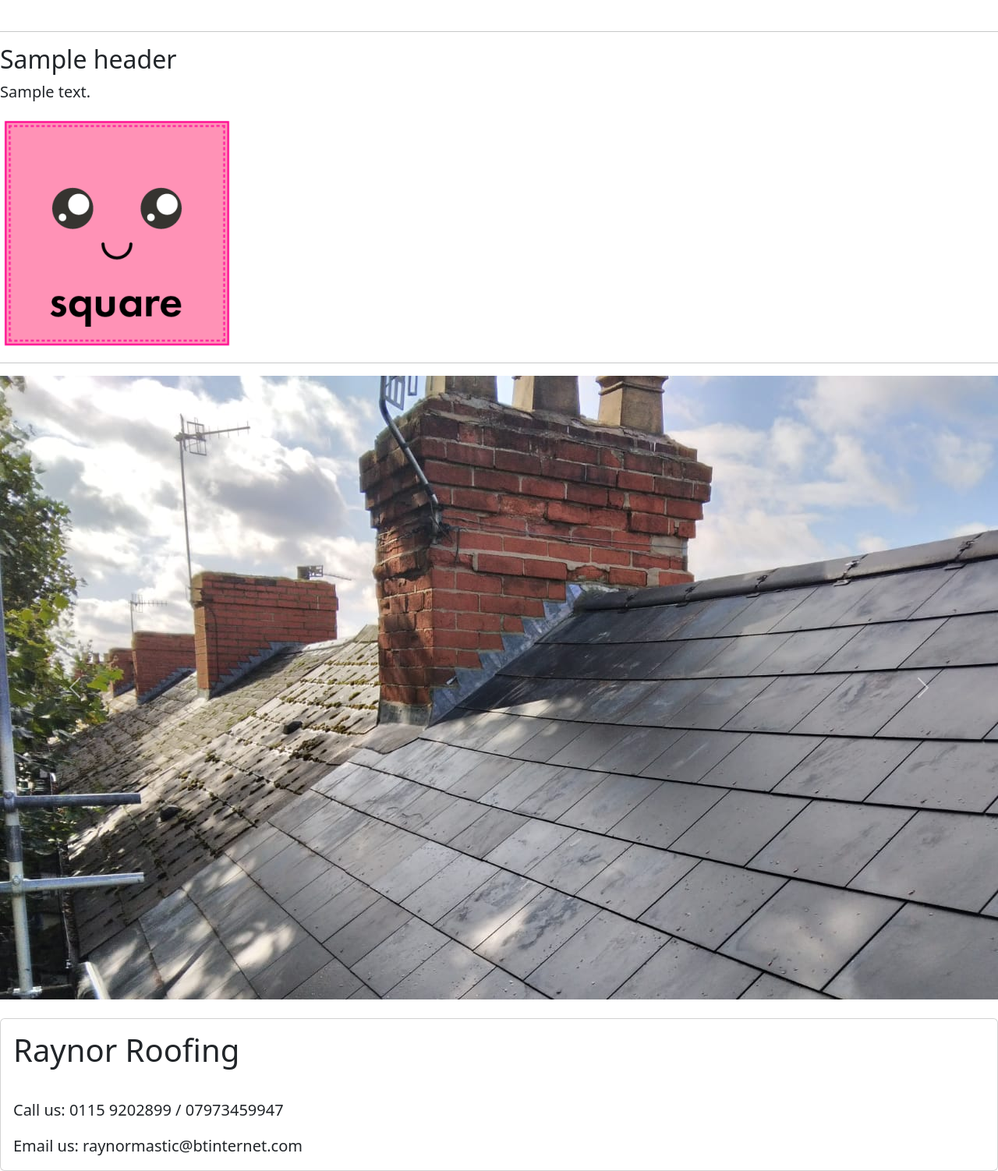
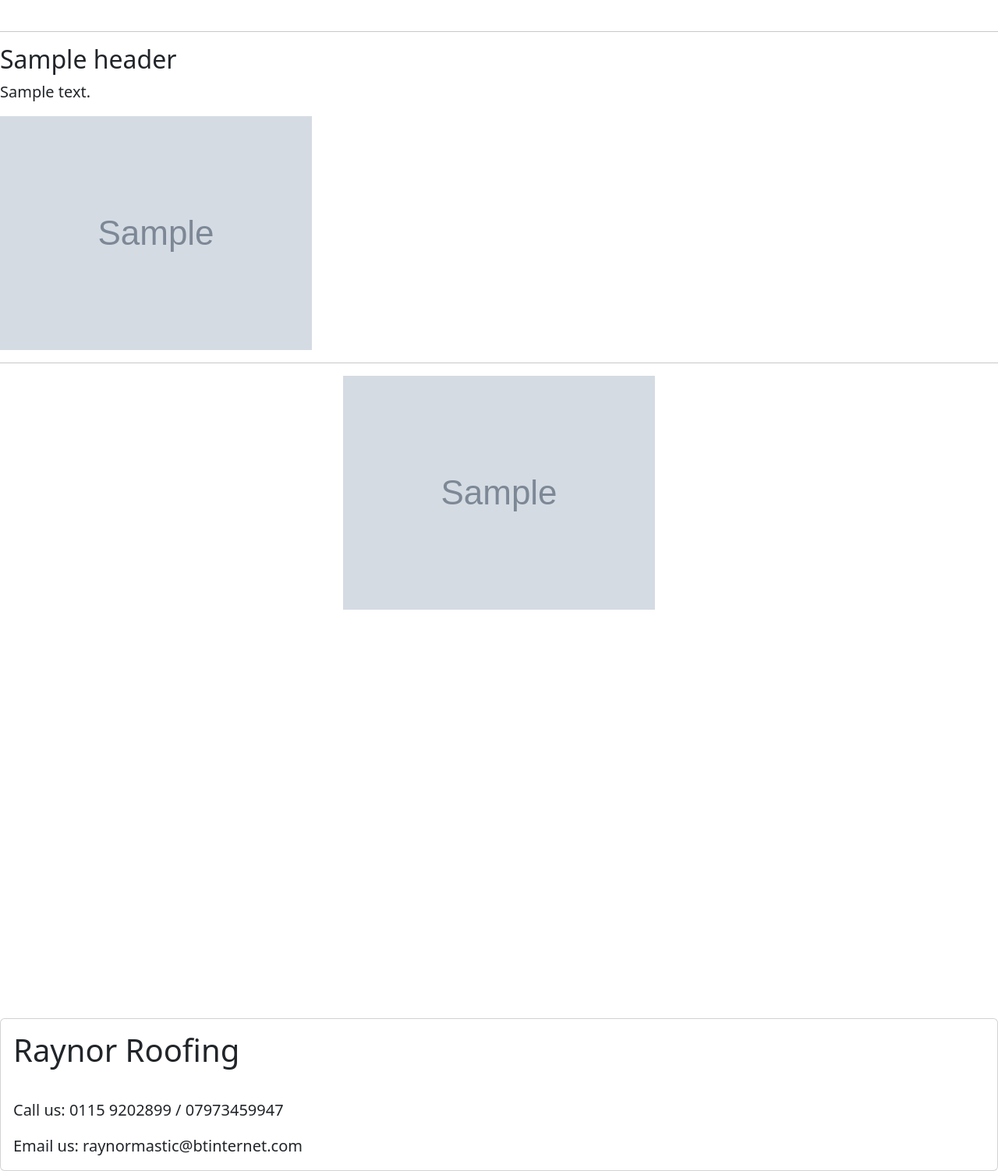
Before and after one commit to Europa4/RaynorRoofing, a Flask app: template Templates/gallery.html in a window 1280 px wide. Shown: the part 56-1558 px from the top of the page at 78% size. Run offline with Flask 3, Linux system fonts and the light colour scheme; the template is opened without the code that fills it: most values are stand-ins (such as "Sample title", 1, 10 or a date in 2020); grey boxes marked "Sample" are stand-in pictures.

Commit message:
Automated the carousel on the gallery so it pulls the images addresses from a JSON file rather than having them hard coded. Means we can update the website later without having to dig into the actual HTML

```diff
--- a/Templates/gallery.html
+++ b/Templates/gallery.html
@@ -10,7 +10,7 @@
                     <p class = "lead"> {{ galleryItem["Description"] }}</p>
                 </div>
                 <div class = '{{ galleryItem["SecondDiv"] }}' >
-                    <img class="featurette-image img-fluid mx-auto" src = "{{ url_for('static', filename='Images/Gallery/Test1.png') }}" alt="">
+                    <img class="featurette-image img-fluid mx-auto" src = "{{ url_for('static', filename='Images/Gallery/' + galleryItem['Image'] ) }}" alt="">
                 </div>
             </div>
             <hr class="featurette-divider">
@@ -19,15 +19,11 @@
 <div id="carouselExample" class="carousel slide">
     <div class="text-centered">
         <div class="carousel-inner">
-    <div class="carousel-item active">
-      <img src="{{ url_for('static', filename='Images/Domestic/Domestic1.jpeg' )}}" alt="..." >
+            {% for carouselItem in data['CarouselItems'] %}
+                <div class= '{{ carouselItem["CarouselClass"] }}'>
+                    <img src="{{ url_for('static', filename='Images/Gallery/' + carouselItem['Image'] )}}" alt="..." >
                 </div>
-    <div class="carousel-item">
-      <img src="{{ url_for('static', filename='Images/Domestic/Domestic2.jpeg' )}}" alt="...">
-    </div>
-    <div class="carousel-item">
-      <img src="{{ url_for('static', filename='Images/Domestic/Domestic3.jpeg' )}}" alt="...">
-    </div>
+            {% endfor %}
         </div>
     </div>
     <button class="carousel-control-prev" type="button" data-bs-target="#carouselExample" data-bs-slide="prev">
--- a/app.py
+++ b/app.py
@@ -116,14 +116,20 @@
             galleryItem.update({'FirstDiv': 'col-md-7'})
             galleryItem.update({'SecondDiv': 'col-md-4'})
         else:
-            galleryItem.update({'FirstDiv': 'col-md-7 order-md-2'})
+            galleryItem.update({'FirstDiv': 'col-md-7 order-md-5'})
             galleryItem.update({'SecondDiv': 'col-md-5 order-md-1'})
+    data['CarouselItems'][0].update({'CarouselClass': 'carousel-item active'})
+    for carouselItem in data['CarouselItems'][1:]:
+        carouselItem.update({'CarouselClass': 'carousel-item'})
     return render_template('gallery.html', data=data)
 
 
 @app.route('/Certifications')
 def certifications():
-    return render_template('base.html')
+    file = open('static/JsonFiles/Certifications.json')
+    data = json.load(file)
+    file.close()
+    return render_template('certifications.html', data=data)
 
 
 @app.errorhandler(404)
```
Also changed, not shown: static/JsonFiles/Gallery.json (+13 -1 lines), static/Images/Gallery/Domestic1.jpeg (added), static/Images/Gallery/Domestic2.jpeg (added), static/Images/Gallery/Domestic3.jpeg (added). Lines whose indentation alone changed are shown as unchanged.
